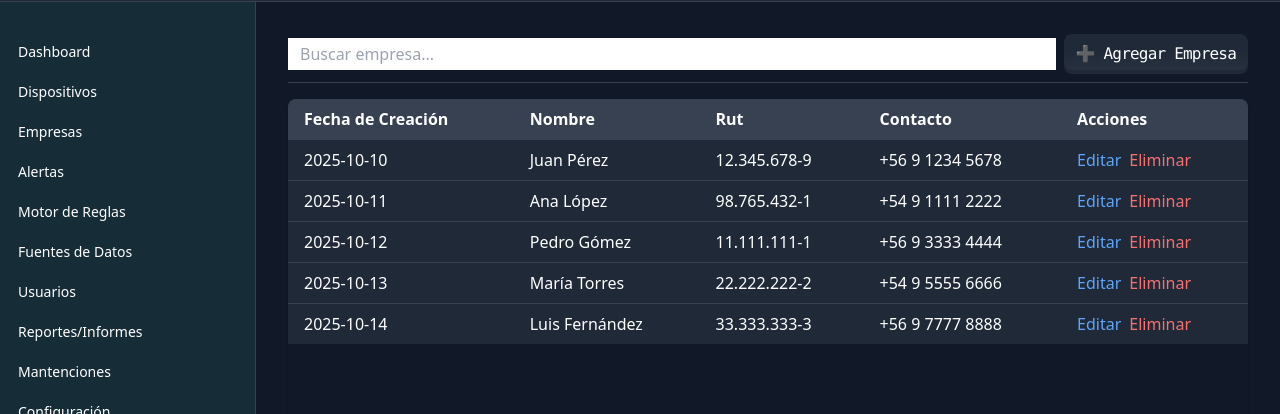
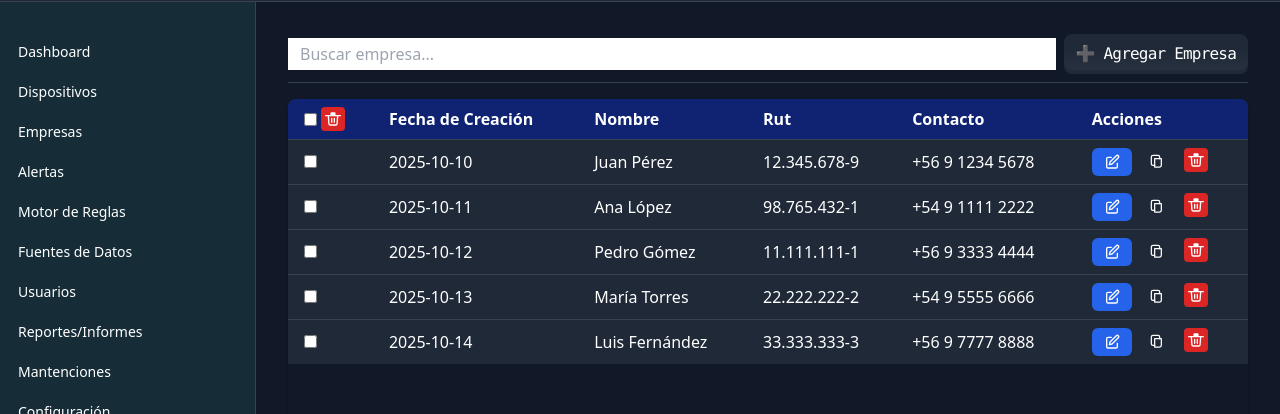
Before and after one commit to joseo21/quantum-fleet-core, a Vue app in the folder frontend/: page /empresas in a window 1280 px wide. Shown: the part 123-537 px from the top of the page. Built offline with nearby package versions, Linux system fonts and the light colour scheme.

Commit message:
Version 1.4 Sebastian: Se modifica la ruta empresas, se agregan componentes visuales y funcionales como boton de eliminar empresa y se le da la funcion para agregar localmente empresas al boton agregar

```diff
--- a/frontend/src/Views/EmpresasView.vue
+++ b/frontend/src/Views/EmpresasView.vue
@@ -7,7 +7,7 @@
           class="w-full px-3 py-1  text-gray-900 focus:outline-none focus:ring focus:ring-gray-500" />
       </div>
       <div class="w-full sm:w-auto mt-2 sm:mt-0">
-        <a href="#_"
+        <a href="#_" @click.prevent="showAddModal = true"
           class="relative inline-flex w-full sm:w-auto items-center justify-center px-3 py-2 overflow-hidden font-mono font-medium tracking-tighter text-white bg-gray-800 rounded-lg group">
           <span
             class="absolute w-0 h-0 transition-all duration-500 ease-out bg-[#ff6600] rounded-full group-hover:w-56 group-hover:h-56"></span>
@@ -15,6 +15,7 @@
             class="absolute inset-0 w-full h-full -mt-1 rounded-lg opacity-30 bg-gradient-to-b from-transparent via-transparent to-gray-700"></span>
           <span class="relative">➕ Agregar Empresa</span>
         </a>
+
 
       </div>
     </div>
@@ -26,7 +27,20 @@
       <div class="overflow-y-auto min-h-[400px] max-h-[400px] rounded-lg shadow flex-1">
         <table class="min-w-full bg-gray-800 text-white">
           <thead>
-            <tr class="bg-gray-700 text-left">
+            <tr class="bg-[#102372] text-left">
+              <!-- Checkbox global + botón eliminar todos -->
+              <th class="py-2 px-4 w-1/12 flex items-center gap-1" title="Seleccionar todo">
+                <input type="checkbox" v-model="selectAll" @change="toggleSelectAll" />
+                <button @click="deleteSelected"
+                  class="bg-red-600 hover:bg-red-700 text-white p-1 rounded w-6 h-6 flex items-center justify-center"
+                  :disabled="selectedIds.length === 0" title="Eliminar seleccionados">
+                  <svg xmlns="http://www.w3.org/2000/svg" fill="none" viewBox="0 0 24 24" stroke="currentColor"
+                    stroke-width="2" class="w-4 h-4">
+                    <path stroke-linecap="round" stroke-linejoin="round"
+                      d="M19 7l-.867 12.142A2 2 0 0116.138 21H7.862a2 2 0 01-1.995-1.858L5 7m5 4v6m4-6v6M1 7h22M10 3h4a1 1 0 011 1v1H9V4a1 1 0 011-1z" />
+                  </svg>
+                </button>
+              </th>
               <th class="py-2 px-4">Fecha de Creación</th>
               <th class="py-2 px-4">Nombre</th>
               <th class="py-2 px-4">Rut</th>
@@ -37,23 +51,55 @@
           <tbody>
             <tr v-for="customer in paginatedCustomers" :key="customer.id"
               class="border-t border-gray-700 hover:bg-gray-700 transition">
+              <td class="py-2 px-4">
+                <input type="checkbox" v-model="selectedIds" :value="customer.id" />
+              </td>
               <td class="py-2 px-4">{{ customer.createdAt }}</td>
               <td class="py-2 px-4">{{ customer.name }}</td>
               <td class="py-2 px-4">{{ customer.rut }}</td>
               <td class="py-2 px-4">{{ customer.contact }}</td>
-              <td class="py-2 px-4">
-                <button class="text-blue-400 hover:text-blue-600">Editar</button>
-                <button class="text-red-400 hover:text-red-600 ml-2">Eliminar</button>
+              <td class="py-2 px-4 flex gap-2">
+                <!-- Editar -->
+                <button @click="editCustomer(customer)" title="Editar"
+                  class="bg-blue-600 hover:bg-blue-700 text-white px-3 py-1 rounded-md flex items-center gap-1">
+                  <svg xmlns="http://www.w3.org/2000/svg" class="w-4 h-4" fill="none" viewBox="0 0 24 24"
+                    stroke="currentColor" stroke-width="2">
+                    <path stroke-linecap="round" stroke-linejoin="round"
+                      d="M11 5H6a2 2 0 0 0-2 2v12a2 2 0 0 0 2 2h12a2 2 0 0 0 2-2v-5" />
+                    <path stroke-linecap="round" stroke-linejoin="round"
+                      d="M18.5 2.5a2.121 2.121 0 1 1 3 3L12 15l-4 1 1-4 9.5-9.5z" />
+                  </svg>
+                </button>
+
+                <!-- Copiar -->
+                <button @click="copyCustomerData(customer)" title="Copiar"
+                  class="px-2 py-1 bg-gray-800 text-white rounded hover:bg-gray-700 relative flex items-center">
+                  <svg xmlns="http://www.w3.org/2000/svg" fill="none" viewBox="0 0 24 24" stroke-width="1.5"
+                    stroke="currentColor" class="w-5 h-5">
+                    <path stroke-linecap="round" stroke-linejoin="round"
+                      d="M8 16H6a2 2 0 0 1-2-2V6a2 2 0 0 1 2-2h6a2 2 0 0 1 2 2v2" />
+                    <path stroke-linecap="round" stroke-linejoin="round" d="M8 8h8v8a2 2 0 0 1-2 2H8V8z" />
+                  </svg>
+                </button>
+
+                <!-- Eliminar fila -->
+                <button @click="deleteCustomer(customer.id)"
+                  class="bg-red-600 hover:bg-red-700 text-white p-1 rounded w-6 h-6 flex items-center justify-center"
+                  title="Eliminar">
+                  <svg xmlns="http://www.w3.org/2000/svg" fill="none" viewBox="0 0 24 24" stroke="currentColor"
+                    stroke-width="2" class="w-4 h-4">
+                    <path stroke-linecap="round" stroke-linejoin="round"
+                      d="M19 7l-.867 12.142A2 2 0 0116.138 21H7.862a2 2 0 01-1.995-1.858L5 7m5 4v6m4-6v6M1 7h22M10 3h4a1 1 0 011 1v1H9V4a1 1 0 011-1z" />
+                  </svg>
+                </button>
               </td>
             </tr>
-            <tr v-if="paginatedCustomers.length === 0">
-              <td colspan="5" class="text-center py-4 text-gray-400">No se encontraron resultados</td>
-            </tr>
           </tbody>
+
         </table>
       </div>
 
-      <!-- 📌 Footer de paginación siempre visible debajo -->
+      <!-- 📌 Footer de paginación -->
       <div
         class="bg-gray-900 text-gray-300 p-4 rounded-b-lg shadow-inner flex flex-col sm:flex-row sm:justify-between items-center gap-4">
 
@@ -109,10 +155,47 @@
 
     </div>
   </div>
+  <!-- Modal -->
+  <div v-if="showAddModal" class="fixed inset-0 bg-black bg-opacity-50 flex items-center justify-center z-50 p-4">
+    <div
+      class="bg-gray-800 text-white rounded-lg relative flex flex-col w-full sm:w-full max-w-xs sm:max-w-md md:max-w-lg h-full px-10 sm:h-5/6 py-4 sm:py-6">
+
+      <!-- Botón cerrar -->
+      <button @click="showAddModal = false"
+        class="absolute top-2 right-2 text-gray-400 hover:text-white text-2xl">&times;</button>
+
+      <h2 class="text-xl sm:text-2xl font-bold mb-4 text-center">Agregar Empresa</h2>
+      <span class="flex items-center">
+        <span class="h-px flex-1 bg-gray-600"></span>
+      </span>
+
+      <!-- Formulario -->
+      <form @submit.prevent="addCompany" class="flex-1 flex flex-col gap-2 py-10 px-4  overflow-y-auto">
+        <!-- Texto instructivo -->
+        <p class="text-gray-300 mb-2">Ingrese el nombre de la empresa:</p>
+
+        <input v-model="newCompany.name" type="text" placeholder="Nombre"
+          class="px-3 py-2 rounded bg-gray-700 text-white focus:outline-none w-full" required />
+        <p class="text-gray-300 mb-2">Ingrese el rut de la empresa:</p>
+        <input v-model="newCompany.rut" type="text" placeholder="12.630.254-K"
+          class="px-3 py-2 rounded bg-gray-700 text-white focus:outline-none w-full" required />
+        <p class="text-gray-300 mb-2">Ingrese contacto de la empresa:</p>
+        <input v-model="newCompany.contact" type="text" placeholder="Contacto"
+          class="px-3 py-2 rounded bg-gray-700 text-white focus:outline-none w-full" required />
+
+        <button type="submit"
+          class="bg-blue-600 hover:bg-blue-700 px-4 py-2 rounded mt-auto w-full sm:w-auto self-center">Agregar</button>
+      </form>
+
+    </div>
+  </div>
+
+
 </template>
 
 <script setup>
-import { ref, computed } from 'vue'
+import { ref, computed, watch } from 'vue'
+
 
 // 🧑‍💼 Datos de ejemplo
 const customers = ref([
@@ -131,11 +214,38 @@ const customers = ref([
 
 // 🔍 Búsqueda
 const searchTerm = ref('')
+const selectedIds = ref([])   // IDs seleccionados
+const selectAll = ref(false)  // Checkbox del header
 
 // 📄 Paginación
 const rowsPerPageOptions = [5, 10, 20, 50]
 const rowsPerPage = ref(5)
 const currentPage = ref(1)
+
+const showAddModal = ref(false)
+
+const newCompany = ref({
+  name: '',
+  rut: '',
+  contact: ''
+})
+const addCompany = () => {
+  if (!newCompany.value.name || !newCompany.value.rut || !newCompany.value.contact) return
+  const id = customers.value.length + 1
+  const createdAt = new Date().toISOString().slice(0, 10)
+  customers.value.push({ id, createdAt, ...newCompany.value })
+  newCompany.value = { name: '', rut: '', contact: '' }
+  showAddModal.value = false
+}
+const deleteCustomer = (id) => {
+  customers.value = customers.value.filter(c => c.id !== id)
+  selectedIds.value = selectedIds.value.filter(sel => sel !== id)
+}
+
+const deleteSelected = () => {
+  customers.value = customers.value.filter(c => !selectedIds.value.includes(c.id))
+  selectedIds.value = []
+}
 
 const filteredCustomers = computed(() => {
   if (!searchTerm.value) return customers.value
@@ -143,6 +253,28 @@ const filteredCustomers = computed(() => {
     c.name.toLowerCase().includes(searchTerm.value.toLowerCase())
   )
 })
+const copiedId = ref(null)
+const copyCustomerData = (customer) => {
+  const data = `Nombre: ${customer.name}\nRUT: ${customer.rut}\nContacto: ${customer.contact}`
+  navigator.clipboard.writeText(data)
+    .then(() => {
+      copiedId.value = customer.id
+      setTimeout(() => copiedId.value = null, 1000) // desaparece después de 1s
+    })
+    .catch(err => console.error('Error al copiar:', err))
+}
+const editCustomer = (customer) => {
+  console.log('Editar cliente:', customer)
+  // Aquí puedes abrir un modal o redirigir a otra página para editar
+}
+
+const toggleSelectAll = () => {
+  if (selectAll.value) {
+    selectedIds.value = paginatedCustomers.value.map(c => c.id)
+  } else {
+    selectedIds.value = []
+  }
+}
 
 const totalPages = computed(() =>
   Math.ceil(filteredCustomers.value.length / rowsPerPage.value)
@@ -160,6 +292,9 @@ const nextPage = () => {
 const previousPage = () => {
   if (currentPage.value > 1) currentPage.value--
 }
+watch(paginatedCustomers, () => {
+  selectAll.value = false
+})
 </script>
 
 <style scoped>
```
